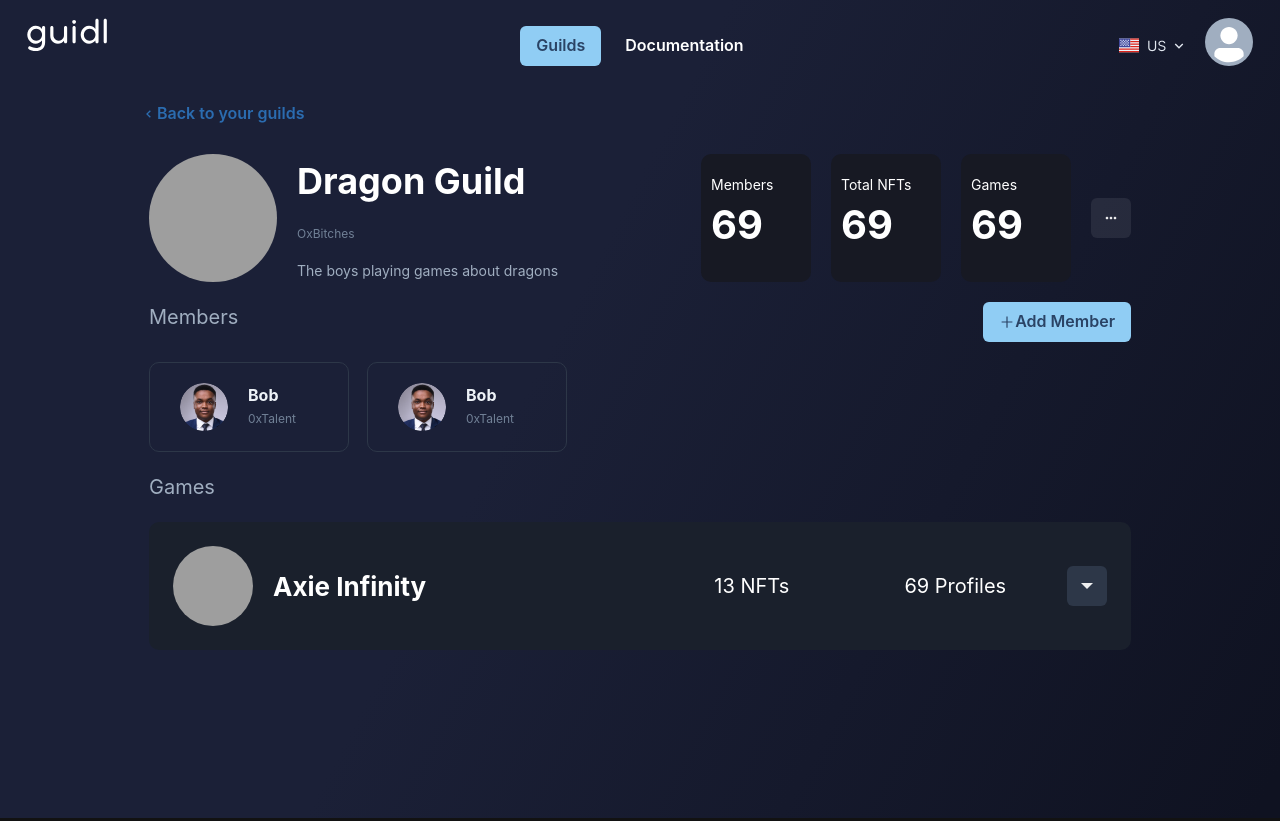
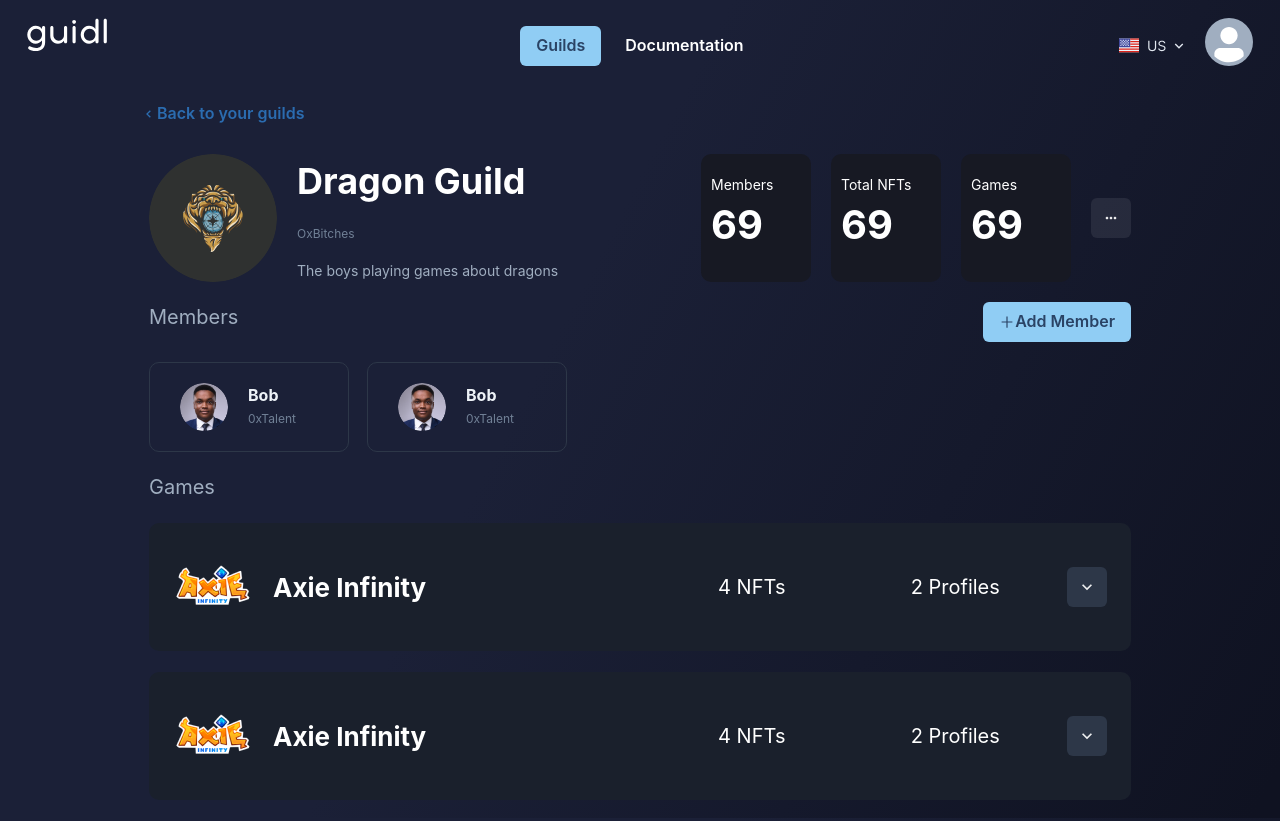
Before and after one commit to dream-team-eth-nyc/hackhouse-dreamteam-ethnyc2022, a React (Create React App) app in the folder frontend/: page /guilds/1 in a window 1280 px wide. Built offline with nearby package versions, Linux system fonts and the light colour scheme; grey boxes are pictures that could not be loaded.

Commit message:
good good

```diff
--- a/frontend/src/pages/ViewGuild.tsx
+++ b/frontend/src/pages/ViewGuild.tsx
@@ -14,6 +14,12 @@ import {
   MenuButton,
   MenuList,
   MenuItem,
+  AccordionItem,
+  AccordionButton,
+  AccordionPanel,
+  Accordion,
+  AccordionIcon,
+  Divider,
 } from "@chakra-ui/react";
 import { BiChevronLeft, BiDotsHorizontalRounded } from "react-icons/bi";
 import { AiOutlinePlus } from "react-icons/ai";
@@ -84,20 +90,80 @@ const GuildMemberCard: React.FC<
   </Grid>
 );
 
+const MY_ADDRESS_TEMP = "0xFuture";
+
+type GuildMember = {
+  name: string;
+  address: string;
+  message: string;
+  imageSrc: string;
+  nfts: GameNft[];
+};
+
+type GameNft = {
+  imageSrc: string;
+  link: string;
+};
+
+const fakeGuildMembers: GuildMember[] = [
+  {
+    name: "Ben",
+    address: "0xMoney",
+    message: "All warfare is based",
+    imageSrc: `${process.env.PUBLIC_URL}/image7.png`,
+    nfts: [
+      {
+        imageSrc: `${process.env.PUBLIC_URL}/Avatar.png`,
+        link: "https://nyc.ethglobal.co/",
+      },
+      {
+        imageSrc: `${process.env.PUBLIC_URL}/Avatar1.png`,
+        link: "https://nyc.ethglobal.co/",
+      },
+    ],
+  },
+  {
+    name: "Chuck",
+    address: "0xDollars",
+    message: "Hodl to guidl",
+    imageSrc: `${process.env.PUBLIC_URL}/image7.png`,
+    nfts: [
+      {
+        imageSrc: `${process.env.PUBLIC_URL}/Avatar.png`,
+        link: "https://nyc.ethglobal.co/",
+      },
+      {
+        imageSrc: `${process.env.PUBLIC_URL}/Avatar1.png`,
+        link: "https://nyc.ethglobal.co/",
+      },
+    ],
+  },
+];
+
 const GameCard: React.FC<
   {
     name: string;
-    nftCount: number;
-    profileCount: number;
     imageSrc: string;
+    guildMembers: GuildMember[];
   } & BoxProps
-> = ({ name, imageSrc, nftCount, profileCount, ...props }) => (
+> = ({ name, imageSrc, guildMembers, ...props }) => (
+  <AccordionItem borderColor="transparent" width="100%" mb="20px" {...props}>
+    {({ isExpanded }) => (
+      <>
+        <AccordionButton
+          p="24px"
+          background="gray.800"
+          borderRadius="10px"
+          _hover={{
+            background: "gray.800",
+          }}
+          display="flex"
+          flexDir="column"
+        >
           <Grid
             gridTemplateColumns="80px 2fr 1fr 1fr auto"
-    p="24px"
+            w="100%"
             gridColumnGap="20px"
-    background="gray.800"
-    borderRadius="10px"
             placeItems="center"
             {...props}
           >
@@ -112,17 +178,108 @@ const GameCard: React.FC<
               {name}
             </Text>
             <Text textStyle="subheading2" placeSelf="center">
-      {nftCount} {nftCount === 1 ? "NFT" : "NFTs"}
+              {guildMembers.reduce(
+                (sum, member) => sum + member.nfts.length,
+                0
+              )}{" "}
+              NFTs
             </Text>
             <Text textStyle="subheading2" placeSelf="center">
-      {profileCount} {profileCount === 1 ? "Profile" : "Profiles"}
+              {guildMembers.length}{" "}
+              {guildMembers.length === 1 ? "Profile" : "Profiles"}
             </Text>
             <IconButton
               aria-label="more"
-      icon={<GoTriangleDown />}
+              icon={<AccordionIcon />}
               background="gray.700"
             />
           </Grid>
+          {isExpanded && guildMembers.length ? (
+            <>
+              <Grid
+                w="100%"
+                gridTemplateColumns="1fr auto 1fr"
+                gridColumnGap="12px"
+                placeItems="center"
+              >
+                <Divider
+                  borderTopWidth="1px"
+                  borderColor="gray.700"
+                  width="100%"
+                />
+                <Text color="gray.700">Guild Members with NFTs</Text>
+                <Divider
+                  borderTopWidth="1px"
+                  borderColor="gray.700"
+                  width="100%"
+                />
+              </Grid>
+              {guildMembers.map((member, index) => (
+                <Grid
+                  key={`${name}-${member.name}-${index}`}
+                  userSelect="none"
+                  color="white"
+                  py="20px"
+                  h="110px"
+                  w="100%"
+                  gridColumnGap="20px"
+                  gridTemplateColumns="1fr 1fr 3fr 2fr 2fr 1fr"
+                  placeItems="center"
+                >
+                  <Image
+                    src={member.imageSrc}
+                    placeSelf="center"
+                    borderRadius="999px"
+                    height="48px"
+                    width="48px"
+                  />
+                  <Grid
+                    placeSelf="center start"
+                    gridRowGap="10px"
+                    gridAutoFlow="row"
+                  >
+                    <Text
+                      fontSize="16px"
+                      placeSelf="start"
+                      color="gray.100"
+                      fontWeight="bold"
+                    >
+                      {member.name}
+                    </Text>
+                    <Text fontSize="12px" color="gray.500" placeSelf="start">
+                      {member.address}
+                    </Text>
+                  </Grid>
+                  <Text placeSelf="center start">{member.message}</Text>
+                  <Text>{member.nfts.length} NFTs</Text>
+                  <Box overflow="hidden">
+                    <Grid gridColumnGap="10px" gridAutoFlow="column">
+                      {member.nfts.map((nft, index) => (
+                        <Image
+                          h="70px"
+                          src={nft.imageSrc}
+                          key={`${member.name}-nft-${index}`}
+                        />
+                      ))}
+                    </Grid>
+                  </Box>
+                  {member.address === MY_ADDRESS_TEMP ? (
+                    <Button variant="primary" disabled placeSelf="center end">
+                      You
+                    </Button>
+                  ) : (
+                    <Button variant="primary" placeSelf="center end">
+                      Play
+                    </Button>
+                  )}
+                </Grid>
+              ))}
+            </>
+          ) : null}
+        </AccordionButton>
+      </>
+    )}
+  </AccordionItem>
 );
 
 export default function ViewGuild() {
@@ -218,12 +375,18 @@ export default function ViewGuild() {
       >
         Games
       </Text>
+      <Accordion>
         <GameCard
           name="Axie Infinity"
-        nftCount={13}
-        profileCount={69}
+          guildMembers={fakeGuildMembers}
           imageSrc={`${process.env.PUBLIC_URL}/image7.png`}
         />
+        <GameCard
+          name="Axie Infinity"
+          guildMembers={fakeGuildMembers}
+          imageSrc={`${process.env.PUBLIC_URL}/image7.png`}
+        />
+      </Accordion>
     </Grid>
   );
 }
```
Also changed, not shown: frontend/public/Avatar1.png (added), frontend/public/image7.png (added). Lines whose indentation alone changed are shown as unchanged.
